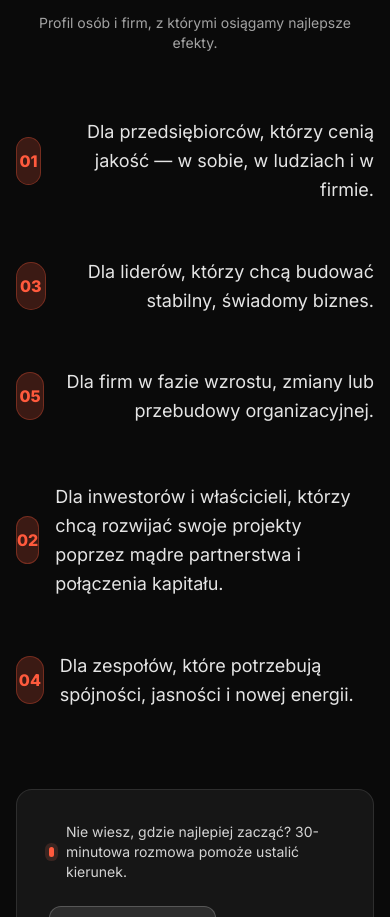
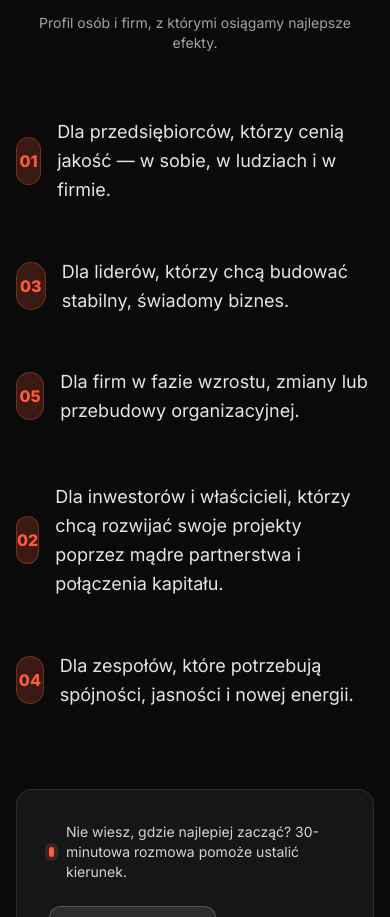
Before and after one commit to technikyvl/MAGIC-LANDING-PAGE-NEW, a Next.js app in the folder MAGICLIFELANDING/: page /wspolpraca in a window 390 px wide. Shown: the part 7055-7972 px from the top of the page. Built offline with nearby package versions, Linux system fonts and the light colour scheme.

Commit message:
Update page.jsx

```diff
--- a/MAGICLIFELANDING/app/wspolpraca/page.jsx
+++ b/MAGICLIFELANDING/app/wspolpraca/page.jsx
@@ -369,7 +369,7 @@ export default function WspolpracaPage() {
                   <div key={idx} className={`slow-reveal relative py-4 ${idx===1?'lg:mt-12':idx===2?'lg:mt-20':''}`}>
                     {/* connector to central line */}
                     <span className="hidden lg:block absolute right-[-24px] top-1/2 -translate-y-1/2 h-px w-6 bg-white/25" />
-                    <div className="relative z-10 flex items-center justify-end gap-4 text-right">
+                    <div className="relative z-10 flex items-center gap-4 text-left lg:justify-end lg:text-right">
                       <span className="inline-flex items-center justify-center w-12 h-12 rounded-full bg-accent/20 text-accent font-extrabold text-base sm:text-lg border border-accent/30">
                         {String(idx * 2 + 1).padStart(2,'0')}
                       </span>
@@ -388,7 +388,7 @@ export default function WspolpracaPage() {
                   <div key={idx} className={`slow-reveal relative py-4 ${idx===0?'lg:mt-16':'lg:mt-28'}` }>
                     {/* connector to central line */}
                     <span className="hidden lg:block absolute left-[-24px] top-1/2 -translate-y-1/2 h-px w-6 bg-white/25" />
-                    <div className="relative z-10 flex items-center gap-4">
+                    <div className="relative z-10 flex items-center gap-4 text-left">
                       <span className="inline-flex items-center justify-center w-12 h-12 rounded-full bg-accent/20 text-accent font-extrabold text-base sm:text-lg border border-accent/30">
                         {String(idx * 2 + 2).padStart(2,'0')}
                       </span>
```
